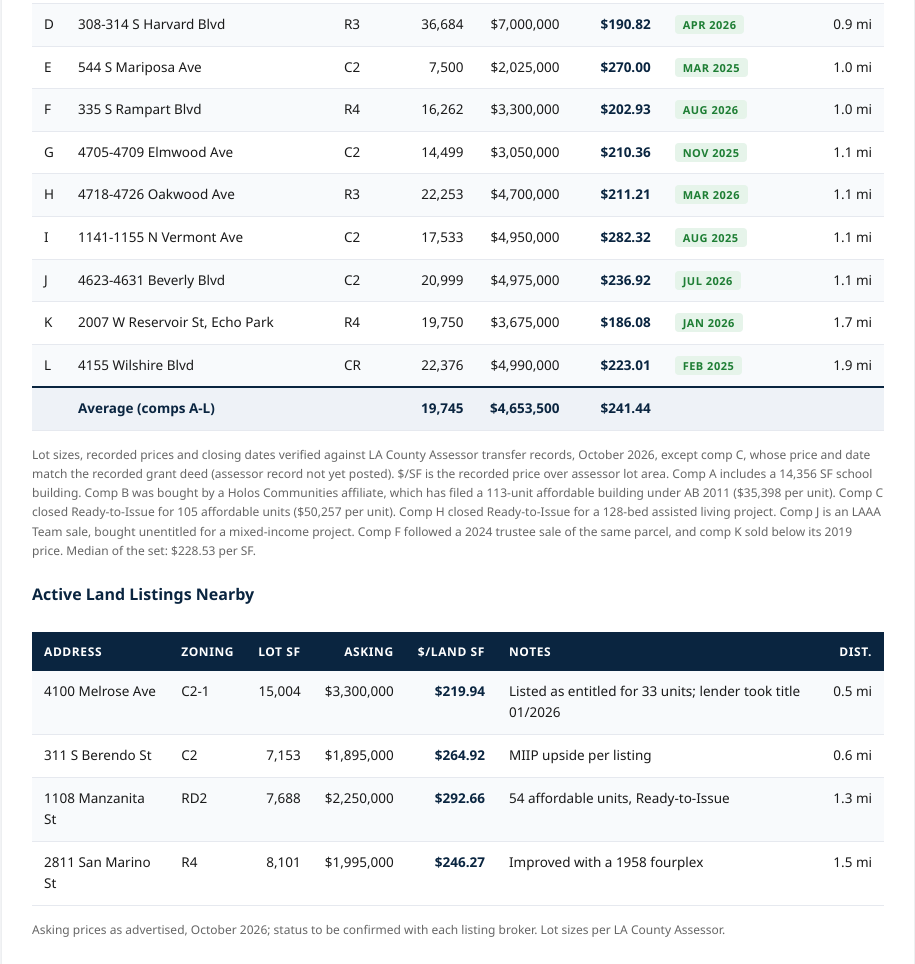
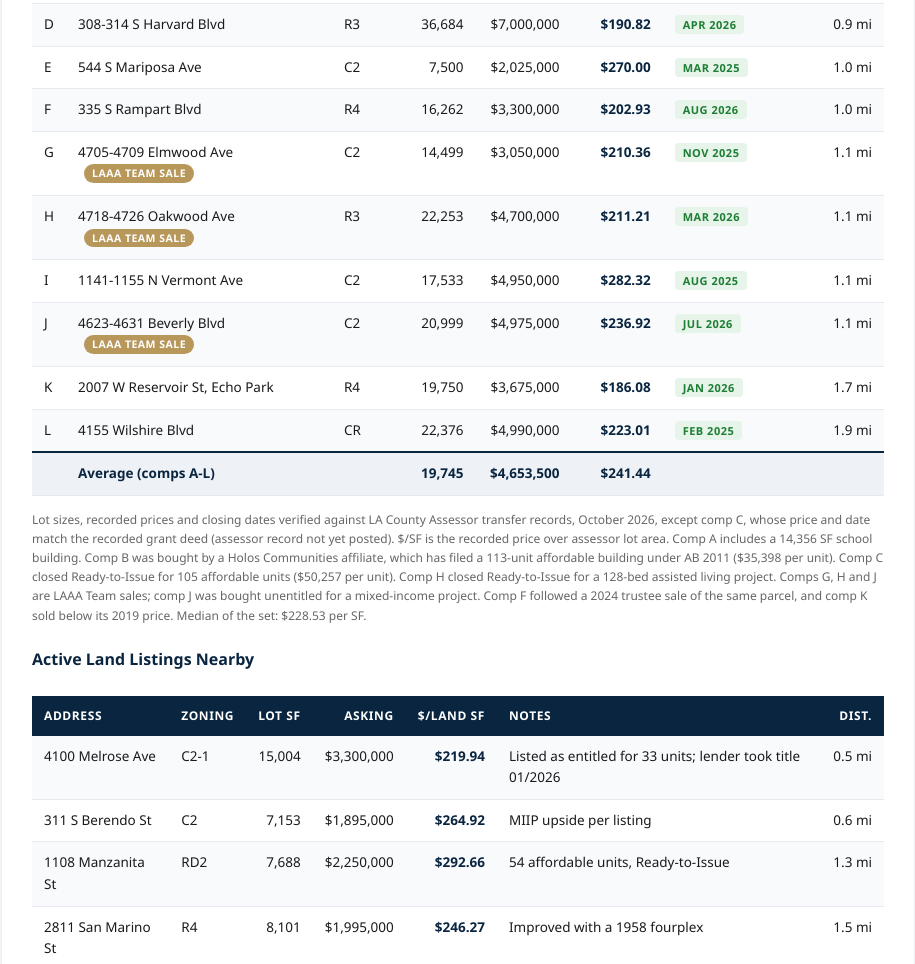
Before and after one commit to LAAA-Deploys/320-vermont-bov, a plain HTML site: page index.html in a window 1280 px wide. Shown: the part 8037-9001 px from the top of the page, without its empty margins (182-1097 px from the left). Drawn offline with Linux system fonts and the light colour scheme.

Commit message:
Mark comps G, H, J as LAAA Team sales
Co-Authored-By: Claude Opus 5.5 <noreply@anthropic.com>

```diff
--- a/index.html
+++ b/index.html
@@ -51,6 +51,7 @@ td.num,th.num{text-align:right;white-space:nowrap}
 tr.avg td{background:#eef2f7;font-weight:700;color:#0a2540;border-top:2px solid #0a2540}
 .table-scroll{overflow-x:auto}
 .b-closed{background:#e6f4ea;color:#1e7e34;border-radius:4px;padding:2px 8px;font-size:11px;font-weight:700;text-transform:uppercase;letter-spacing:0.5px;white-space:nowrap}
+.b-laaa{display:inline-block;background:#b8985a;color:#fff;border-radius:10px;padding:1px 8px;font-size:10.5px;font-weight:700;text-transform:uppercase;letter-spacing:0.5px;white-space:nowrap;margin-left:6px;vertical-align:1px}
 .fn{font-size:12px;color:#666;margin-top:8px}
 .path-grid{display:grid;grid-template-columns:repeat(auto-fit,minmax(230px,1fr));gap:16px;margin:18px 0 8px}
 .path-card{border:1px solid #e6e9ef;border-radius:8px;overflow:hidden;display:flex;flex-direction:column;background:#fff}
@@ -375,16 +376,16 @@ header .badge{display:inline-block;background:#2f8a55;color:#fff;font-size:12px;
     <tr><td>D</td><td>308-314 S Harvard Blvd</td><td>R3</td><td class="num">36,684</td><td class="num">$7,000,000</td><td class="num"><span class="psf">$190.82</span></td><td><span class="b-closed">Apr 2026</span></td><td class="num">0.9 mi</td></tr>
     <tr><td>E</td><td>544 S Mariposa Ave</td><td>C2</td><td class="num">7,500</td><td class="num">$2,025,000</td><td class="num"><span class="psf">$270.00</span></td><td><span class="b-closed">Mar 2025</span></td><td class="num">1.0 mi</td></tr>
     <tr><td>F</td><td>335 S Rampart Blvd</td><td>R4</td><td class="num">16,262</td><td class="num">$3,300,000</td><td class="num"><span class="psf">$202.93</span></td><td><span class="b-closed">Aug 2026</span></td><td class="num">1.0 mi</td></tr>
-    <tr><td>G</td><td>4705-4709 Elmwood Ave</td><td>C2</td><td class="num">14,499</td><td class="num">$3,050,000</td><td class="num"><span class="psf">$210.36</span></td><td><span class="b-closed">Nov 2025</span></td><td class="num">1.1 mi</td></tr>
-    <tr><td>H</td><td>4718-4726 Oakwood Ave</td><td>R3</td><td class="num">22,253</td><td class="num">$4,700,000</td><td class="num"><span class="psf">$211.21</span></td><td><span class="b-closed">Mar 2026</span></td><td class="num">1.1 mi</td></tr>
+    <tr><td>G</td><td>4705-4709 Elmwood Ave <span class="b-laaa">LAAA Team Sale</span></td><td>C2</td><td class="num">14,499</td><td class="num">$3,050,000</td><td class="num"><span class="psf">$210.36</span></td><td><span class="b-closed">Nov 2025</span></td><td class="num">1.1 mi</td></tr>
+    <tr><td>H</td><td>4718-4726 Oakwood Ave <span class="b-laaa">LAAA Team Sale</span></td><td>R3</td><td class="num">22,253</td><td class="num">$4,700,000</td><td class="num"><span class="psf">$211.21</span></td><td><span class="b-closed">Mar 2026</span></td><td class="num">1.1 mi</td></tr>
     <tr><td>I</td><td>1141-1155 N Vermont Ave</td><td>C2</td><td class="num">17,533</td><td class="num">$4,950,000</td><td class="num"><span class="psf">$282.32</span></td><td><span class="b-closed">Aug 2025</span></td><td class="num">1.1 mi</td></tr>
-    <tr><td>J</td><td>4623-4631 Beverly Blvd</td><td>C2</td><td class="num">20,999</td><td class="num">$4,975,000</td><td class="num"><span class="psf">$236.92</span></td><td><span class="b-closed">Jul 2026</span></td><td class="num">1.1 mi</td></tr>
+    <tr><td>J</td><td>4623-4631 Beverly Blvd <span class="b-laaa">LAAA Team Sale</span></td><td>C2</td><td class="num">20,999</td><td class="num">$4,975,000</td><td class="num"><span class="psf">$236.92</span></td><td><span class="b-closed">Jul 2026</span></td><td class="num">1.1 mi</td></tr>
     <tr><td>K</td><td>2007 W Reservoir St, Echo Park</td><td>R4</td><td class="num">19,750</td><td class="num">$3,675,000</td><td class="num"><span class="psf">$186.08</span></td><td><span class="b-closed">Jan 2026</span></td><td class="num">1.7 mi</td></tr>
     <tr><td>L</td><td>4155 Wilshire Blvd</td><td>CR</td><td class="num">22,376</td><td class="num">$4,990,000</td><td class="num"><span class="psf">$223.01</span></td><td><span class="b-closed">Feb 2025</span></td><td class="num">1.9 mi</td></tr>
     <tr class="avg"><td></td><td>Average (comps A-L)</td><td></td><td class="num">19,745</td><td class="num">$4,653,500</td><td class="num">$241.44</td><td></td><td></td></tr>
   </table>
   </div>
-  <p class="fn">Lot sizes, recorded prices and closing dates verified against LA County Assessor transfer records, October 2026, except comp C, whose price and date match the recorded grant deed (assessor record not yet posted). $/SF is the recorded price over assessor lot area. Comp A includes a 14,356 SF school building. Comp B was bought by a Holos Communities affiliate, which has filed a 113-unit affordable building under AB 2011 ($35,398 per unit). Comp C closed Ready-to-Issue for 105 affordable units ($50,257 per unit). Comp H closed Ready-to-Issue for a 128-bed assisted living project. Comp J is an LAAA Team sale, bought unentitled for a mixed-income project. Comp F followed a 2024 trustee sale of the same parcel, and comp K sold below its 2019 price. Median of the set: $228.53 per SF.</p>
+  <p class="fn">Lot sizes, recorded prices and closing dates verified against LA County Assessor transfer records, October 2026, except comp C, whose price and date match the recorded grant deed (assessor record not yet posted). $/SF is the recorded price over assessor lot area. Comp A includes a 14,356 SF school building. Comp B was bought by a Holos Communities affiliate, which has filed a 113-unit affordable building under AB 2011 ($35,398 per unit). Comp C closed Ready-to-Issue for 105 affordable units ($50,257 per unit). Comp H closed Ready-to-Issue for a 128-bed assisted living project. Comps G, H and J are LAAA Team sales; comp J was bought unentitled for a mixed-income project. Comp F followed a 2024 trustee sale of the same parcel, and comp K sold below its 2019 price. Median of the set: $228.53 per SF.</p>
   <h3>Active Land Listings Nearby</h3>
   <div class="table-scroll">
   <table>
```
